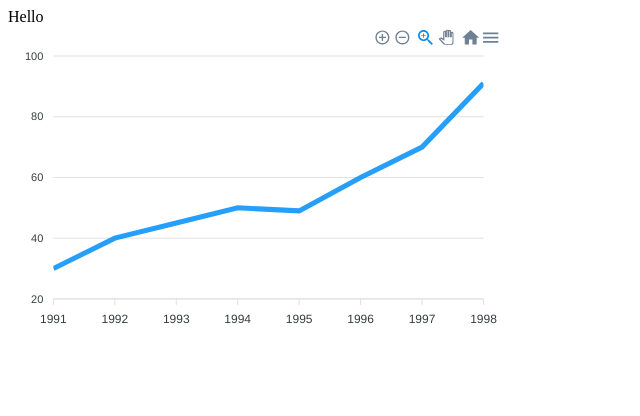
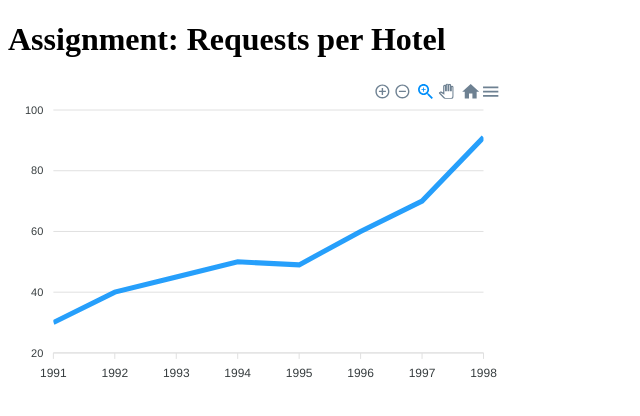
Before and after one commit to Nalin-Singh16/teamvesta, a React (Create React App) app: page / in a window 1280 px wide. Shown: the top 416 px of the page, without its empty margins (0-640 px from the left). Built offline with nearby package versions, Linux system fonts and the light colour scheme; no server answers.

Commit message:
Added axios: getting response from the api

```diff
--- a/package.json
+++ b/package.json
@@ -7,6 +7,7 @@
     "@testing-library/react": "^13.4.0",
     "@testing-library/user-event": "^13.5.0",
     "apexcharts": "^3.47.0",
+    "axios": "^1.6.7",
     "react": "^18.2.0",
     "react-apexcharts": "^1.4.1",
     "react-dom": "^18.2.0",
--- a/src/App.js
+++ b/src/App.js
@@ -3,10 +3,10 @@ import Linechart from './Components/table';
 
 function App() {
   return (
-    <div >
-      Hello
+    <>
+      <h1>Assignment: Requests per Hotel</h1>
       <Linechart />
-    </div>
+    </>
   );
 }
 
--- a/src/Components/table.js
+++ b/src/Components/table.js
@@ -1,6 +1,7 @@
 import './table.css';
-import React from "react";
+import React, { useEffect } from "react";
 import Chart from "react-apexcharts";
+import axios from 'axios';
 
 const Linechart = () => {
     const options = {
@@ -17,7 +18,11 @@ const Linechart = () => {
             data: [30, 40, 45, 50, 49, 60, 70, 91]
         }
     ]
-
+    useEffect(() => {
+        axios.get('https://checkinn.co/api/v1/int/requests').then(res => {
+            console.log(res)
+        })
+    })
 
 
     return (
```
Also changed, not shown: 1 other file (tests, documents, lock files or other folders).
